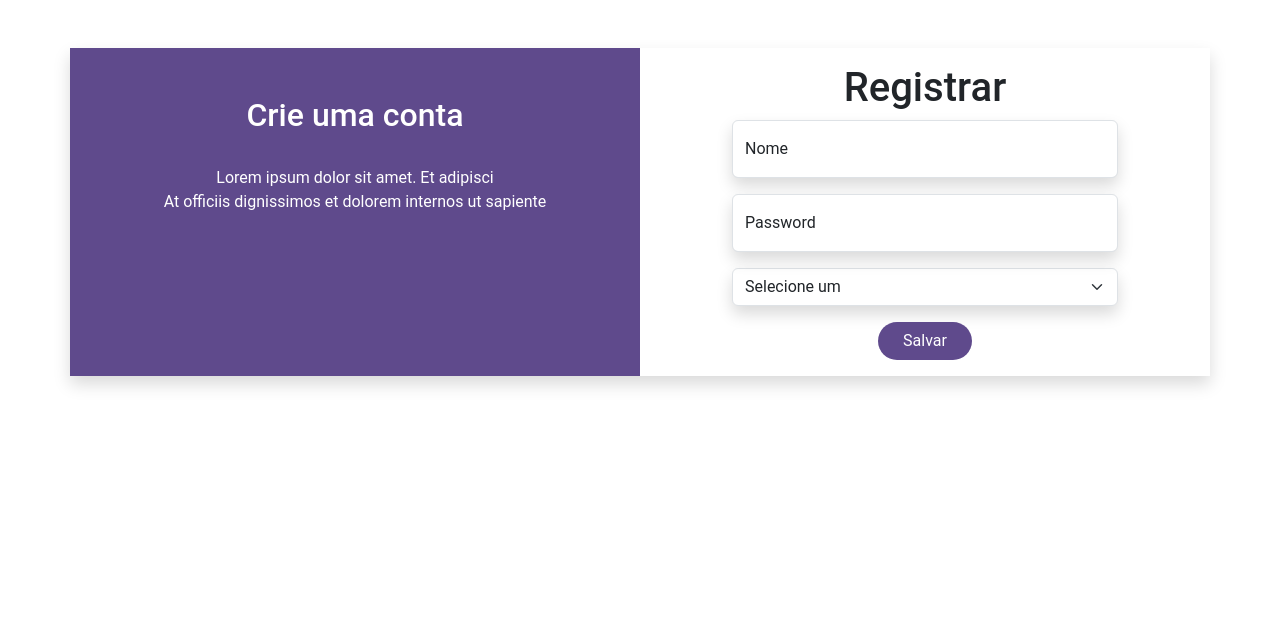
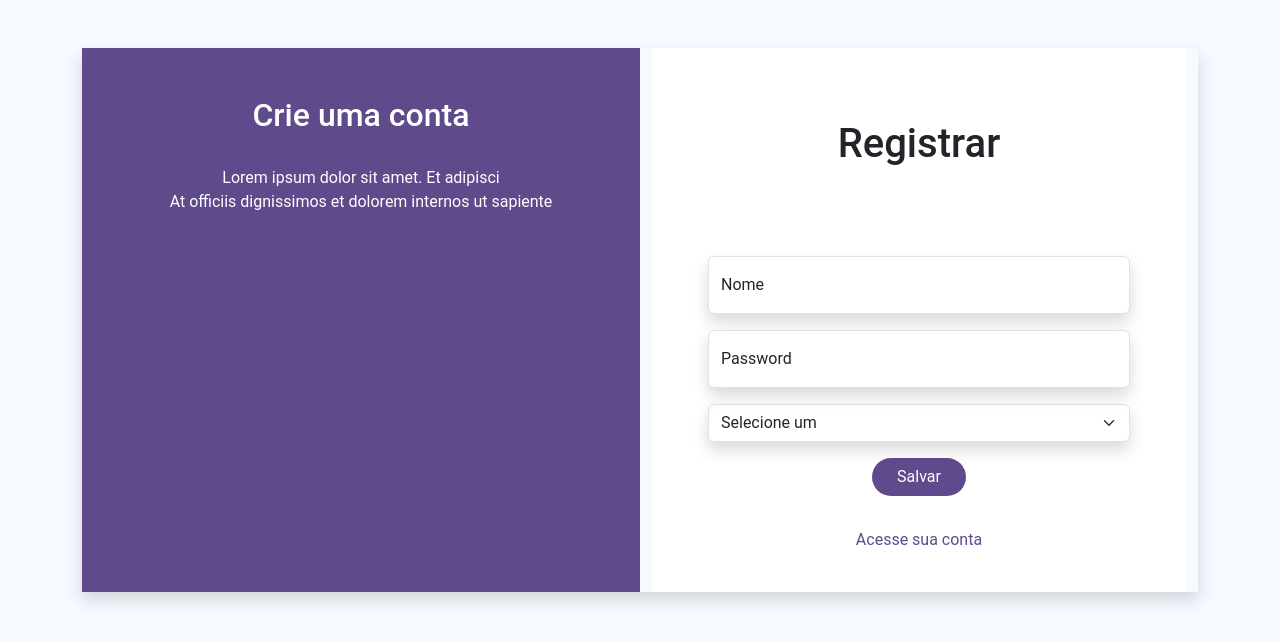
Before and after one commit to melNovaiss/admin-client, a Vue app: page /register in a window 1280 px wide. Shown: the top 642 px of the page. Built offline with nearby package versions, Linux system fonts and the light colour scheme.

Commit message:
responsivo

```diff
--- a/public/index.html
+++ b/public/index.html
@@ -1,17 +1,31 @@
 <!DOCTYPE html>
 <html lang="">
+
 <head>
   <meta charset="utf-8">
   <meta http-equiv="X-UA-Compatible" content="IE=edge">
   <meta name="viewport" content="width=device-width,initial-scale=1.0">
   <link rel="icon" href="<%= BASE_URL %>favicon.ico">
-    <title><%= htmlWebpackPlugin.options.title %></title>
+  <title>
+    <%= htmlWebpackPlugin.options.title %>
+  </title>
+  <style>
+    html,
+    #app {
+      background-color: #f6f9ff;
+      font-family: 'Nunito', sans-serif;
+      font-family: 'Nunito Sans', sans-serif;
+    }
+  </style>
 </head>
+
 <body>
   <noscript>
-      <strong>We're sorry but <%= htmlWebpackPlugin.options.title %> doesn't work properly without JavaScript enabled. Please enable it to continue.</strong>
+    <strong>We're sorry but <%= htmlWebpackPlugin.options.title %> doesn't work properly without JavaScript enabled.
+        Please enable it to continue.</strong>
   </noscript>
   <div id="app"></div>
   <!-- built files will be auto injected -->
 </body>
+
 </html>
--- a/src/views/LoginView.vue
+++ b/src/views/LoginView.vue
@@ -1,7 +1,8 @@
 <template>
+  <div class="container">
     <div class="container shadow my-5">
       <div class="row">
-      <div class="col-6 p-4 cardWelcome">
+        <div class="col-md-6 p-4 cardWelcome d-none d-md-block">
           <h2 class="text-white py-4">Bem vindo de volta!</h2>
           <div class="text-white">
             <span>Lorem ipsum dolor sit amet. Et adipisci voluptate</span><br />
@@ -10,11 +11,14 @@
             >
           </div>
         </div>
-      <div class="col-6" style="background-color: white">
+        <div class="col-12 col-md-6">
+          <div class="p-4" style="background-color: white">
             <h1 class="pt-5 text-center">Login</h1>
             <loginForm />
-        <div class="py-3">
+            <div class="py-3 text-center">
               <router-link to="/register"><a>Criar conta</a></router-link>
+            </div>
+          </div>
         </div>
       </div>
     </div>
@@ -44,12 +48,19 @@ a {
   color: #5f4a8c;
   text-decoration: none;
 }
+
 a:hover {
   color: #5f4a8c;
   text-decoration: none;
 }
 
 .form {
-  padding: 5rem 10rem 0 10rem;
+  padding: 1.5rem;
+}
+
+@media (min-width: 768px) {
+  .form {
+    padding: 5rem 2rem 0 2rem;
+  }
 }
 </style>
--- a/src/views/RegisterView.vue
+++ b/src/views/RegisterView.vue
@@ -1,7 +1,7 @@
 <template>
+  <div class="container">
     <div class="container shadow my-5">
       <div class="row">
-      <!-- Coluna "Crie uma conta" visível apenas em telas maiores -->
         <div class="col-md-6 p-4 cardWelcome d-none d-md-block">
           <h2 class="text-white py-4">Crie uma conta</h2>
           <div class="text-white">
@@ -9,10 +9,15 @@
             <span>At officiis dignissimos et dolorem internos ut sapiente</span>
           </div>
         </div>
-      <!-- Coluna "Registrar" ocupará a largura total em telas menores -->
-      <div class="col-12 col-md-6" style="background-color: white">
-        <h1 class="pt-3">Registrar</h1>
+        <div class="col-12 col-md-6">
+          <div class="p-4" style="background-color: white">
+            <h1 class="pt-5 text-center">Registrar</h1>
             <registerForm />
+            <div class="py-3 text-center">
+              <router-link to="/login"><a>Acesse sua conta</a></router-link>
+            </div>
+          </div>
+        </div>
       </div>
     </div>
   </div>
@@ -46,6 +51,12 @@ a:hover {
   text-decoration: none;
 }
 .form {
-  padding: 0 5em 0 5em;
+  padding: 1.5rem;
+}
+
+@media (min-width: 768px) {
+  .form {
+    padding: 5rem 2rem 0 2rem;
+  }
 }
 </style>
```
Lines whose indentation alone changed are shown as unchanged.
